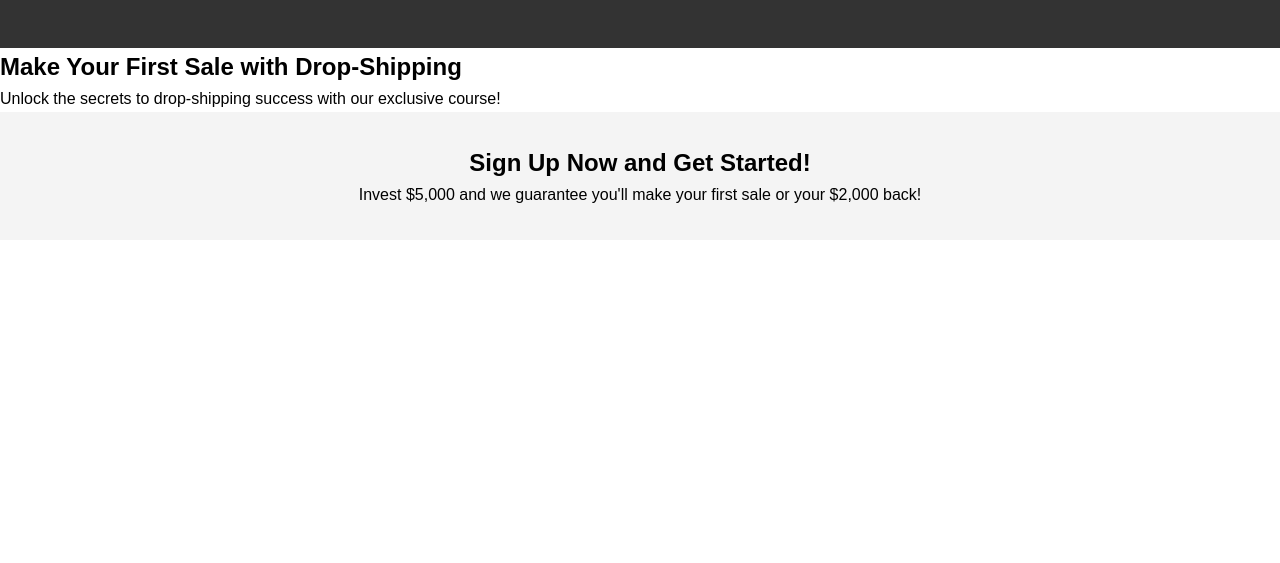
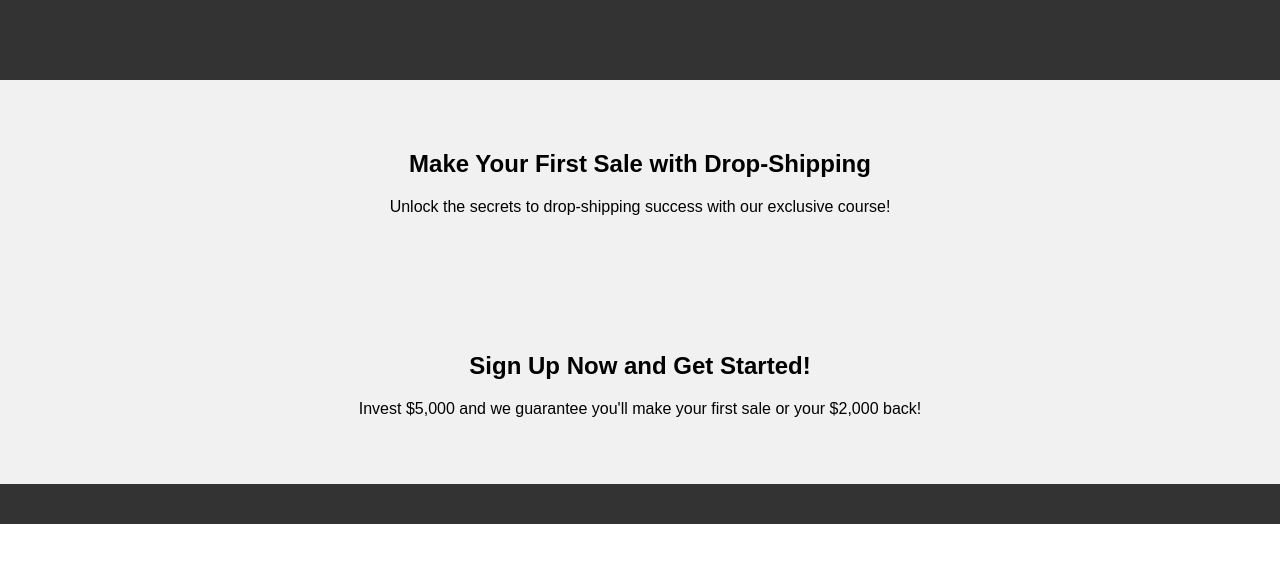
Before and after one commit to PolymathHero/polymathhero, a PHP site: page / in a window 1280 px wide. Shown: the top 563 px of the page. Run offline with PHP 8.4, Linux system fonts and the light colour scheme.

Commit message:
Update styles.css

```diff
--- a/styles.css
+++ b/styles.css
@@ -1,50 +1,36 @@
-* {
-    margin: 0;
-    padding: 0;
-    box-sizing: border-box;
-}
+/* Add your custom styles, fonts, and colors here */
 
 body {
     font-family: Arial, sans-serif;
-    line-height: 1.6;
+    margin: 0;
+    padding: 0;
 }
 
 header {
-    background: #333;
-    color: #fff;
-    text-align: center;
-    padding: 1.5rem 0;
+    background-color: #333;
+    height: 60px;
+    padding: 10px;
 }
 
-.intro {
-    padding: 2rem;
+nav {
+    /* Add styles for your navigation */
+}
+
+.hero {
+    background-color: #f1f1f1;
+    padding: 50px;
     text-align: center;
 }
 
 .cta {
-    background: #f4f4f4;
-    padding: 2rem;
+    background-color: #f1f1f1;
+    padding: 50px;
     text-align: center;
 }
 
-form {
-    margin-bottom: 1rem;
+footer {
+    background-color: #333;
+    color: #fff;
+    padding: 20px;
+    text-align: center;
 }
-
-input[type="email"] {
-    padding: 0.5rem;
-    width: 300px;
-}
-
-button {
-    display: inline-block;
-    background: #333;
-    color: #fff;
-    padding: 0.5rem 1rem;
-    cursor: pointer;
-    border: none;
-}
-
-button:hover {
-    background: #555;
-}
```
